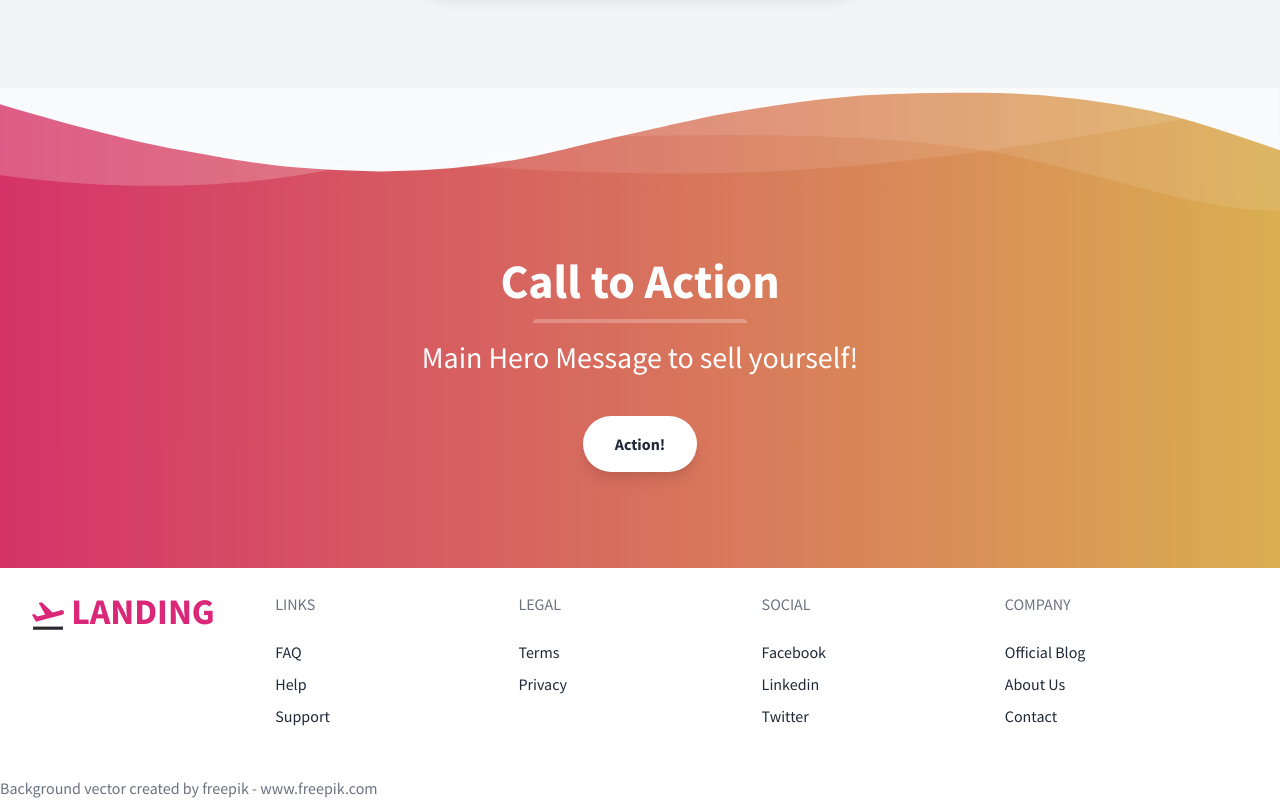
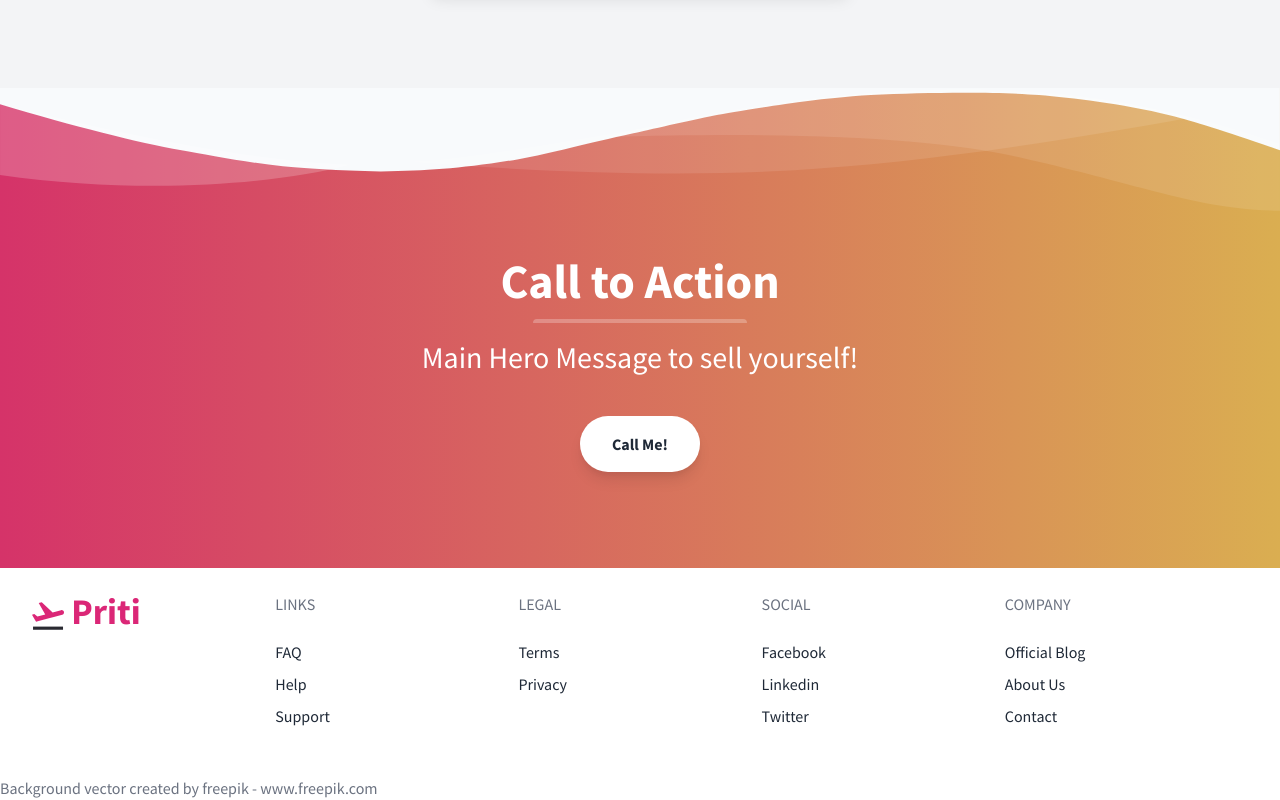
Before and after one commit to m5ingh/7inghcodelabs.github.io, a plain HTML site: page index.html in a window 1280 px wide. Shown: the part 2862-3662 px from the top of the page. Drawn offline with nearby package versions, Linux system fonts and the light colour scheme.

Commit message:
button change

```diff
--- a/index.html
+++ b/index.html
@@ -617,7 +617,7 @@
         Main Hero Message to sell yourself!
       </h3>
       <button class="mx-auto lg:mx-0 hover:underline bg-white text-gray-800 font-bold rounded-full my-6 py-4 px-8 shadow-lg focus:outline-none focus:shadow-outline transform transition hover:scale-105 duration-300 ease-in-out">
-        Action!
+        Call Me!
       </button>
     </section>
     <!--Footer-->
@@ -634,7 +634,7 @@
                   d=" M 510.7 189.151 C 505.271 168.95 484.565 156.956 464.365 162.385 L 330.156 198.367 L 155.924 35.878 L 107.19 49.008 L 211.729 230.183 L 86.232 263.767 L 36.614 224.754 L 0 234.603 L 45.957 314.27 L 65.274 347.727 L 105.802 336.869 L 240.011 300.886 L 349.726 271.469 L 483.935 235.486 C 504.134 230.057 516.129 209.352 510.7 189.151 Z "
                 />
               </svg>
-              LANDING
+              Priti
             </a>
           </div>
           <div class="flex-1">
```
